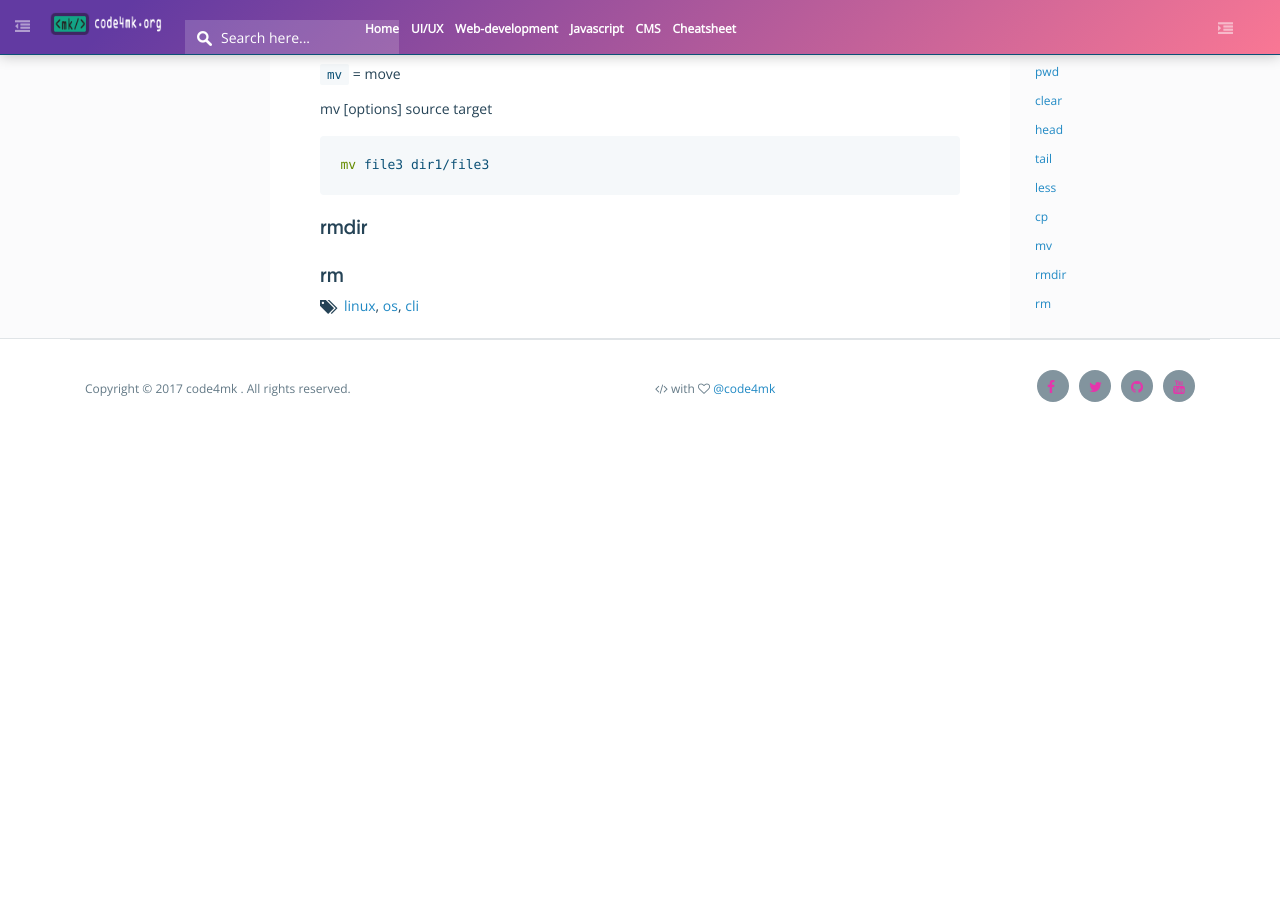
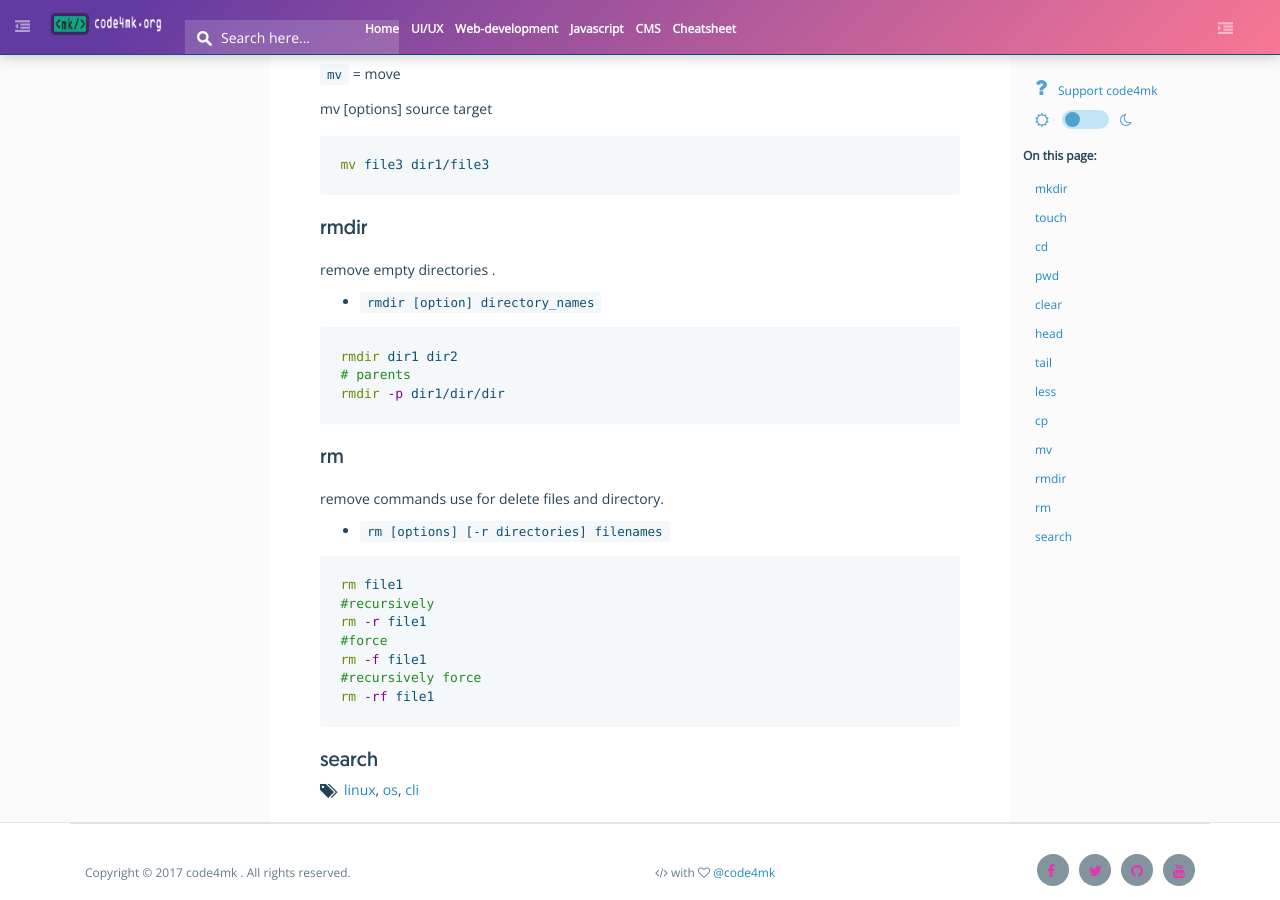
Before and after one commit to code4mk/code4mk.github.io, a Jekyll site: the page built from linux4you/basic-command.md, in a window 1280 px wide and 900 px high, scrolled down 1555 px. Built offline with Jekyll 4.4.1, drawn with Linux system fonts in a browser that asks for light colours; comment, search, counter and statistics services are not loaded; before the commit the page ends 1987 px from its top, so only the background shows below that.

Commit message:
basic cli

````diff
--- a/linux4you/basic-command.md
+++ b/linux4you/basic-command.md
@@ -90,4 +90,30 @@ mv file3 dir1/file3
 ```
 ## rmdir
 
+remove empty directories .
+
+* `rmdir [option] directory_names`
+
+```bash
+rmdir dir1 dir2
+# parents
+rmdir -p dir1/dir/dir
+```
+
 ## rm
+
+remove commands use for delete files and directory.
+
+* `rm [options] [-r directories] filenames`
+
+```bash
+rm file1
+#recursively
+rm -r file1
+#force
+rm -f file1
+#recursively force
+rm -rf file1
+```
+
+## search
````
